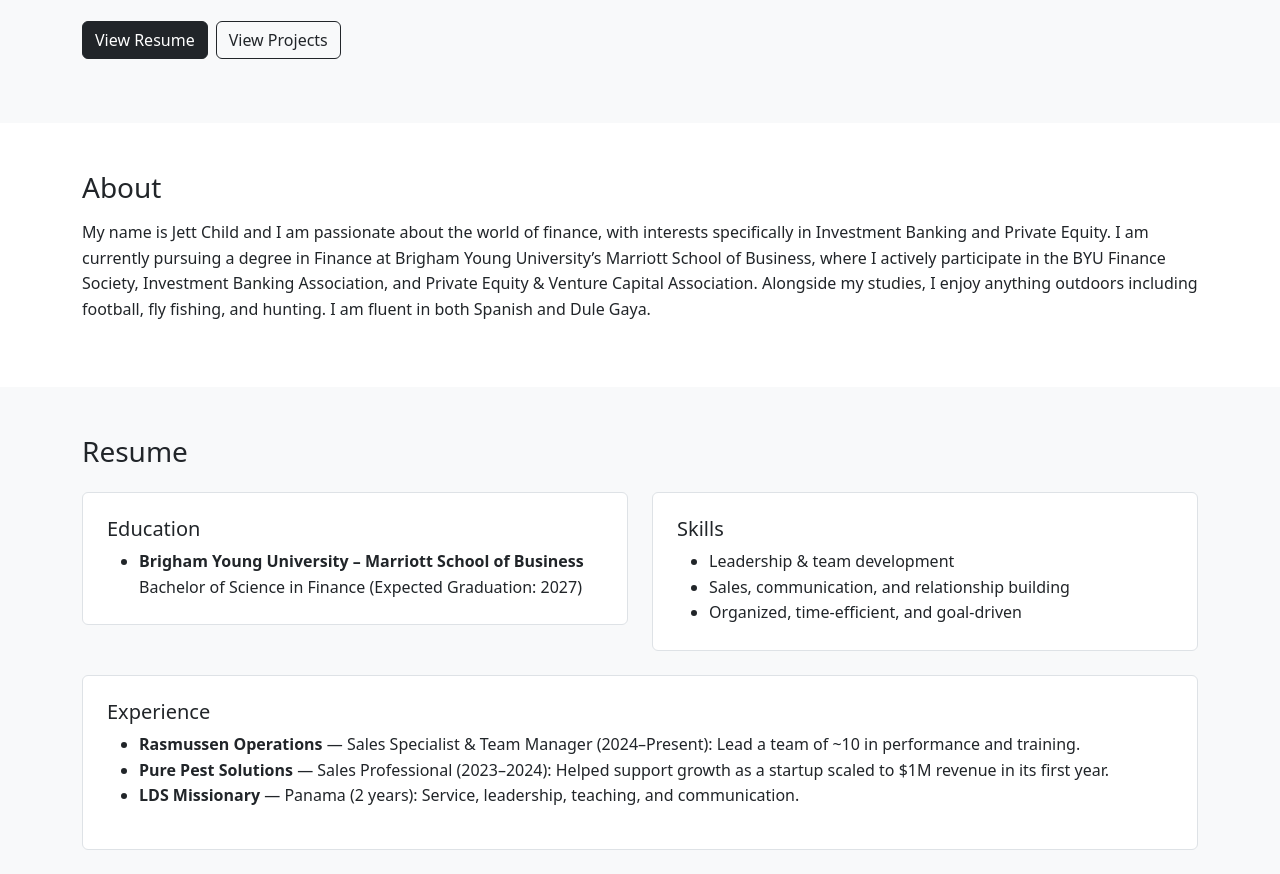
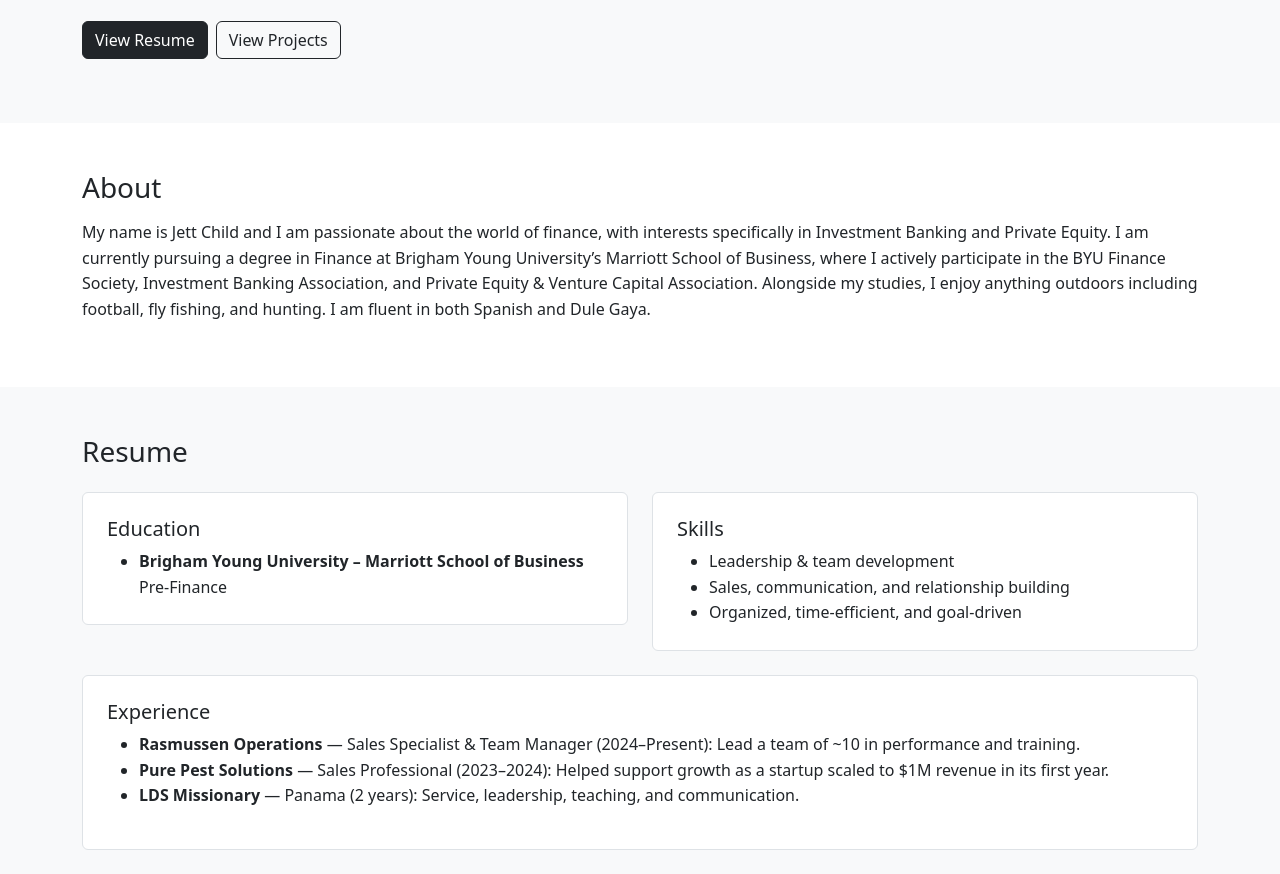
Before and after one commit to JettChild/JettChild.github.io, a plain HTML site: page index.html in a window 1280 px wide. Shown: the part 223-1097 px from the top of the page. Drawn offline with nearby package versions, Linux system fonts and the light colour scheme.

Commit message:
Update index.html

```diff
--- a/index.html
+++ b/index.html
@@ -68,7 +68,7 @@
           <ul class="mb-0">
   <li>
     <strong>Brigham Young University – Marriott School of Business</strong><br>
-    Bachelor of Science in Finance (Expected Graduation: 2027)
+    Pre-Finance
   </li>
 </ul>
         </div>
```
